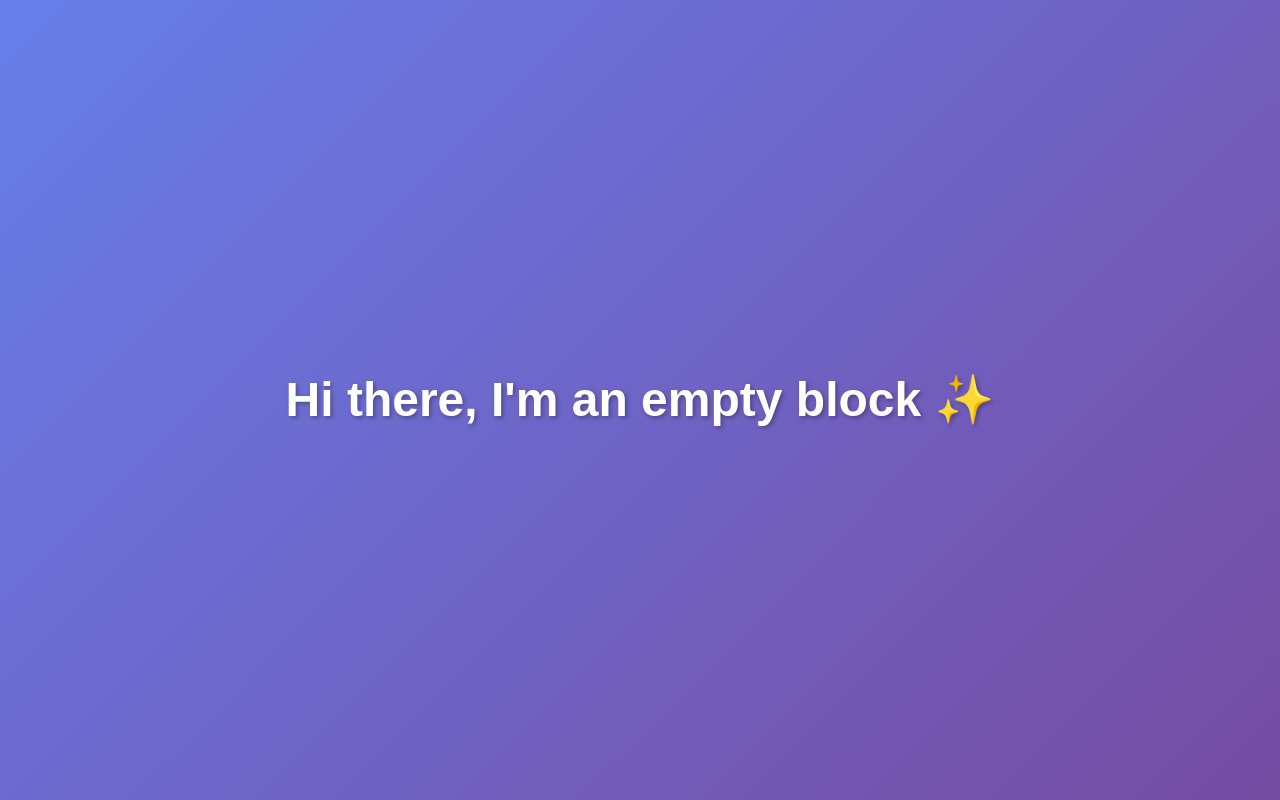
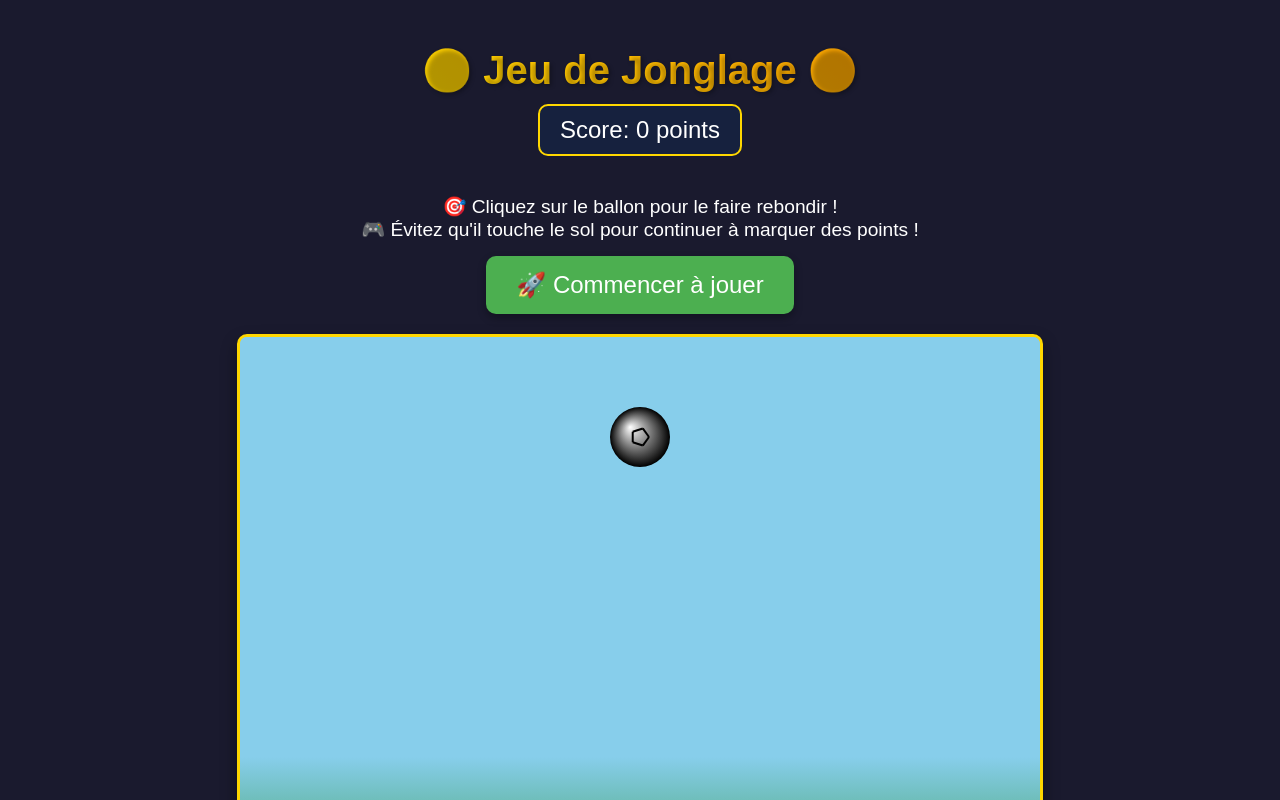
Before and after one commit to mext-ai/block-685a671e29a7f973e63e0f22, a React app: page / in a window 1280 px wide. Shown: the top 800 px of the page. Built offline with nearby package versions, Linux system fonts and the light colour scheme.

Commit message:
⚡ Refactor: update 10 files

```diff
--- a/src/block.tsx
+++ b/src/block.tsx
@@ -1,28 +1,332 @@
-import React, { useEffect, useState } from 'react';
+import React, { useEffect, useState, useRef, useCallback } from 'react';
 
 interface BlockProps {
+  title?: string;
 }
 
-const Block: React.FC<BlockProps> = () => {
+interface Ball {
+  x: number;
+  y: number;
+  velocityY: number;
+  radius: number;
+}
+
+const Block: React.FC<BlockProps> = ({ title = "Jeu de Jonglage" }) => {
+  const canvasRef = useRef<HTMLCanvasElement>(null);
+  const animationRef = useRef<number>();
+  const [score, setScore] = useState(0);
+  const [gameState, setGameState] = useState<'waiting' | 'playing' | 'gameOver'>('waiting');
+  const [ball, setBall] = useState<Ball>({
+    x: 400,
+    y: 100,
+    velocityY: 0,
+    radius: 30
+  });
+
+  const CANVAS_WIDTH = 800;
+  const CANVAS_HEIGHT = 600;
+  const GRAVITY = 0.5;
+  const JUMP_FORCE = -12;
+  const GROUND_Y = CANVAS_HEIGHT - 50;
+
+  // Fonction pour démarrer le jeu
+  const startGame = useCallback(() => {
+    setGameState('playing');
+    setScore(0);
+    setBall({
+      x: CANVAS_WIDTH / 2,
+      y: 100,
+      velocityY: 2,
+      radius: 30
+    });
+
+    // Envoyer l'événement de début si nécessaire
+    window.postMessage({ type: 'BLOCK_COMPLETION', blockId: 'football-juggling-game', completed: false }, '*');
+    window.parent.postMessage({ type: 'BLOCK_COMPLETION', blockId: 'football-juggling-game', completed: false }, '*');
+  }, []);
+
+  // Fonction pour redémarrer le jeu
+  const restartGame = useCallback(() => {
+    setGameState('waiting');
+    setBall({
+      x: CANVAS_WIDTH / 2,
+      y: 100,
+      velocityY: 0,
+      radius: 30
+    });
+  }, []);
+
+  // Fonction pour gérer les clics sur le canvas
+  const handleCanvasClick = useCallback((event: React.MouseEvent<HTMLCanvasElement>) => {
+    if (gameState !== 'playing') return;
+
+    const canvas = canvasRef.current;
+    if (!canvas) return;
+
+    const rect = canvas.getBoundingClientRect();
+    const clickX = event.clientX - rect.left;
+    const clickY = event.clientY - rect.top;
+
+    // Vérifier si le clic est sur le ballon
+    const distance = Math.sqrt(
+      Math.pow(clickX - ball.x, 2) + Math.pow(clickY - ball.y, 2)
+    );
+
+    if (distance <= ball.radius + 20) { // Zone de clic un peu plus large
+      setBall(prevBall => ({
+        ...prevBall,
+        velocityY: JUMP_FORCE
+      }));
+      setScore(prevScore => prevScore + 1);
+    }
+  }, [gameState, ball.x, ball.y, ball.radius]);
+
+  // Animation du jeu
+  useEffect(() => {
+    if (gameState !== 'playing') return;
+
+    const animate = () => {
+      setBall(prevBall => {
+        let newBall = { ...prevBall };
+
+        // Appliquer la gravité
+        newBall.velocityY += GRAVITY;
+        newBall.y += newBall.velocityY;
+
+        // Vérifier si le ballon touche le sol
+        if (newBall.y + newBall.radius >= GROUND_Y) {
+          setGameState('gameOver');
+          // Envoyer l'événement de completion du jeu
+          window.postMessage({
+            type: 'BLOCK_COMPLETION',
+            blockId: 'football-juggling-game',
+            completed: true,
+            score: score,
+            data: { finalScore: score, gameType: 'juggling' }
+          }, '*');
+          window.parent.postMessage({
+            type: 'BLOCK_COMPLETION',
+            blockId: 'football-juggling-game',
+            completed: true,
+            score: score,
+            data: { finalScore: score, gameType: 'juggling' }
+          }, '*');
+          return newBall;
+        }
+
+        // Garder le ballon dans les limites horizontales
+        if (newBall.x - newBall.radius < 0) {
+          newBall.x = newBall.radius;
+        } else if (newBall.x + newBall.radius > CANVAS_WIDTH) {
+          newBall.x = CANVAS_WIDTH - newBall.radius;
+        }
+
+        return newBall;
+      });
+
+      animationRef.current = requestAnimationFrame(animate);
+    };
+
+    animationRef.current = requestAnimationFrame(animate);
+
+    return () => {
+      if (animationRef.current) {
+        cancelAnimationFrame(animationRef.current);
+      }
+    };
+  }, [gameState, score]);
+
+  // Fonction de dessin
+  useEffect(() => {
+    const canvas = canvasRef.current;
+    if (!canvas) return;
+
+    const ctx = canvas.getContext('2d');
+    if (!ctx) return;
+
+    // Effacer le canvas
+    ctx.clearRect(0, 0, CANVAS_WIDTH, CANVAS_HEIGHT);
+
+    // Dessiner le fond (terrain de football)
+    const gradient = ctx.createLinearGradient(0, 0, 0, CANVAS_HEIGHT);
+    gradient.addColorStop(0, '#87CEEB'); // Ciel bleu
+    gradient.addColorStop(0.7, '#87CEEB');
+    gradient.addColorStop(1, '#228B22'); // Herbe verte
+    ctx.fillStyle = gradient;
+    ctx.fillRect(0, 0, CANVAS_WIDTH, CANVAS_HEIGHT);
+
+    // Dessiner le sol
+    ctx.fillStyle = '#228B22';
+    ctx.fillRect(0, GROUND_Y, CANVAS_WIDTH, CANVAS_HEIGHT - GROUND_Y);
+
+    // Dessiner les lignes du terrain
+    ctx.strokeStyle = '#FFFFFF';
+    ctx.lineWidth = 3;
+    ctx.setLineDash([]);
+    // Ligne de but
+    ctx.beginPath();
+    ctx.moveTo(0, GROUND_Y);
+    ctx.lineTo(CANVAS_WIDTH, GROUND_Y);
+    ctx.stroke();
+
+    // Dessiner le ballon de football
+    const ballGradient = ctx.createRadialGradient(
+      ball.x - 10, ball.y - 10, 0,
+      ball.x, ball.y, ball.radius
+    );
+    ballGradient.addColorStop(0, '#FFFFFF');
+    ballGradient.addColorStop(1, '#000000');
+
+    ctx.fillStyle = ballGradient;
+    ctx.beginPath();
+    ctx.arc(ball.x, ball.y, ball.radius, 0, Math.PI * 2);
+    ctx.fill();
+
+    // Dessiner les motifs du ballon
+    ctx.strokeStyle = '#000000';
+    ctx.lineWidth = 2;
+    // Pentagones
+    for (let i = 0; i < 5; i++) {
+      const angle = (i * Math.PI * 2) / 5;
+      const x1 = ball.x + Math.cos(angle) * (ball.radius * 0.3);
+      const y1 = ball.y + Math.sin(angle) * (ball.radius * 0.3);
+      const x2 = ball.x + Math.cos(angle + Math.PI * 2/5) * (ball.radius * 0.3);
+      const y2 = ball.y + Math.sin(angle + Math.PI * 2/5) * (ball.radius * 0.3);
+
+      ctx.beginPath();
+      ctx.moveTo(x1, y1);
+      ctx.lineTo(x2, y2);
+      ctx.stroke();
+    }
+
+  }, [ball, gameState]);
+
   return (
     <div style={{
       display: 'flex',
-      justifyContent: 'center',
+      flexDirection: 'column',
       alignItems: 'center',
-      height: '100vh',
+      minHeight: '100vh',
+      backgroundColor: '#1a1a2e',
+      color: 'white',
       fontFamily: 'Arial, sans-serif',
-      background: 'linear-gradient(135deg, #667eea 0%, #764ba2 100%)',
-      margin: 0,
-      color: 'white'
+      padding: '20px'
     }}>
       <h1 style={{
-        fontSize: '3rem',
+        fontSize: '2.5rem',
+        marginBottom: '10px',
         textAlign: 'center',
-        textShadow: '2px 2px 4px rgba(0,0,0,0.3)',
-        margin: 0
+        background: 'linear-gradient(45deg, #FFD700, #FFA500)',
+        WebkitBackgroundClip: 'text',
+        WebkitTextFillColor: 'transparent',
+        textShadow: '2px 2px 4px rgba(0,0,0,0.3)'
       }}>
-        Hi there, I'm an empty block ✨
+        ⚽ {title} ⚽
       </h1>
+
+      <div style={{
+        fontSize: '1.5rem',
+        marginBottom: '20px',
+        padding: '10px 20px',
+        backgroundColor: '#16213e',
+        borderRadius: '10px',
+        border: '2px solid #FFD700'
+      }}>
+        Score: {score} point{score !== 1 ? 's' : ''}
+      </div>
+
+      {gameState === 'waiting' && (
+        <div style={{ textAlign: 'center', marginBottom: '20px' }}>
+          <p style={{ fontSize: '1.2rem', marginBottom: '15px' }}>
+            🎯 Cliquez sur le ballon pour le faire rebondir !<br/>
+            🎮 Évitez qu'il touche le sol pour continuer à marquer des points !
+          </p>
+          <button
+            onClick={startGame}
+            style={{
+              fontSize: '1.5rem',
+              padding: '15px 30px',
+              backgroundColor: '#4CAF50',
+              color: 'white',
+              border: 'none',
+              borderRadius: '10px',
+              cursor: 'pointer',
+              transition: 'all 0.3s ease',
+              boxShadow: '0 4px 8px rgba(0,0,0,0.3)'
+            }}
+            onMouseOver={(e) => e.currentTarget.style.backgroundColor = '#45a049'}
+            onMouseOut={(e) => e.currentTarget.style.backgroundColor = '#4CAF50'}
+          >
+            🚀 Commencer à jouer
+          </button>
+        </div>
+      )}
+
+      {gameState === 'gameOver' && (
+        <div style={{
+          textAlign: 'center',
+          marginBottom: '20px',
+          padding: '20px',
+          backgroundColor: '#d32f2f',
+          borderRadius: '10px',
+          border: '2px solid #ff6b6b'
+        }}>
+          <h2 style={{ marginBottom: '10px' }}>🏁 Partie Terminée !</h2>
+          <p style={{ fontSize: '1.3rem', marginBottom: '15px' }}>
+            Score final: {score} point{score !== 1 ? 's' : ''}
+          </p>
+          <p style={{ marginBottom: '15px' }}>
+            {score === 0 && "Essayez encore ! 💪"}
+            {score > 0 && score < 5 && "Pas mal pour un début ! 👍"}
+            {score >= 5 && score < 10 && "Bon travail ! 🎉"}
+            {score >= 10 && score < 20 && "Excellent jonglage ! ⭐"}
+            {score >= 20 && "Vous êtes un champion ! 🏆"}
+          </p>
+          <button
+            onClick={restartGame}
+            style={{
+              fontSize: '1.3rem',
+              padding: '12px 25px',
+              backgroundColor: '#4CAF50',
+              color: 'white',
+              border: 'none',
+              borderRadius: '8px',
+              cursor: 'pointer',
+              transition: 'all 0.3s ease',
+              boxShadow: '0 4px 8px rgba(0,0,0,0.3)'
+            }}
+            onMouseOver={(e) => e.currentTarget.style.backgroundColor = '#45a049'}
+            onMouseOut={(e) => e.currentTarget.style.backgroundColor = '#4CAF50'}
+          >
+            🔄 Rejouer
+          </button>
+        </div>
+      )}
+
+      <canvas
+        ref={canvasRef}
+        width={CANVAS_WIDTH}
+        height={CANVAS_HEIGHT}
+        onClick={handleCanvasClick}
+        style={{
+          border: '3px solid #FFD700',
+          borderRadius: '10px',
+          cursor: gameState === 'playing' ? 'pointer' : 'default',
+          boxShadow: '0 8px 16px rgba(0,0,0,0.4)',
+          backgroundColor: '#87CEEB'
+        }}
+      />
+
+      {gameState === 'playing' && (
+        <div style={{
+          marginTop: '20px',
+          textAlign: 'center',
+          fontSize: '1.1rem',
+          opacity: 0.8
+        }}>
+          💡 Astuce: Cliquez sur le ballon pour le faire rebondir !
+        </div>
+      )}
     </div>
   );
 };
```
